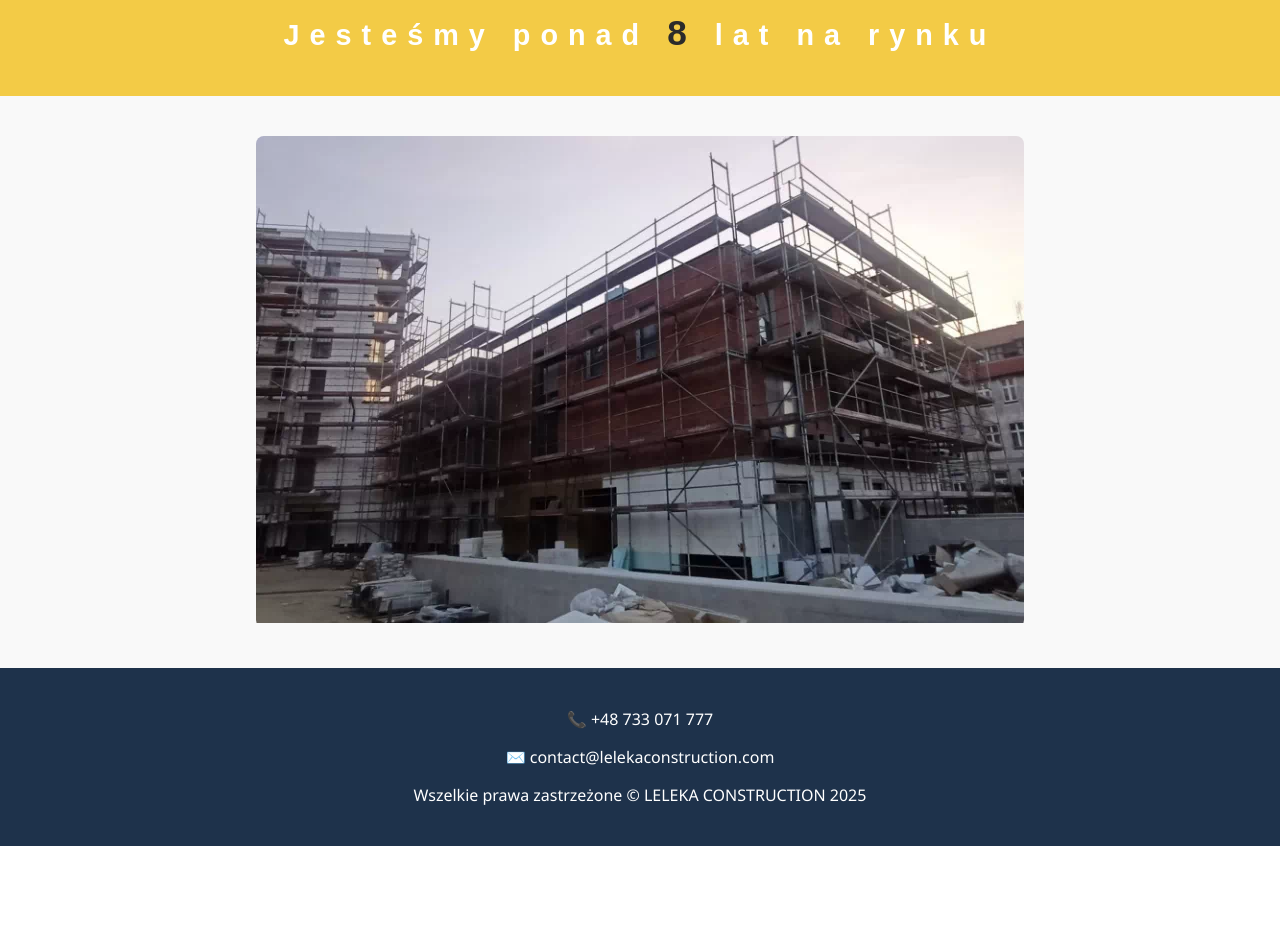
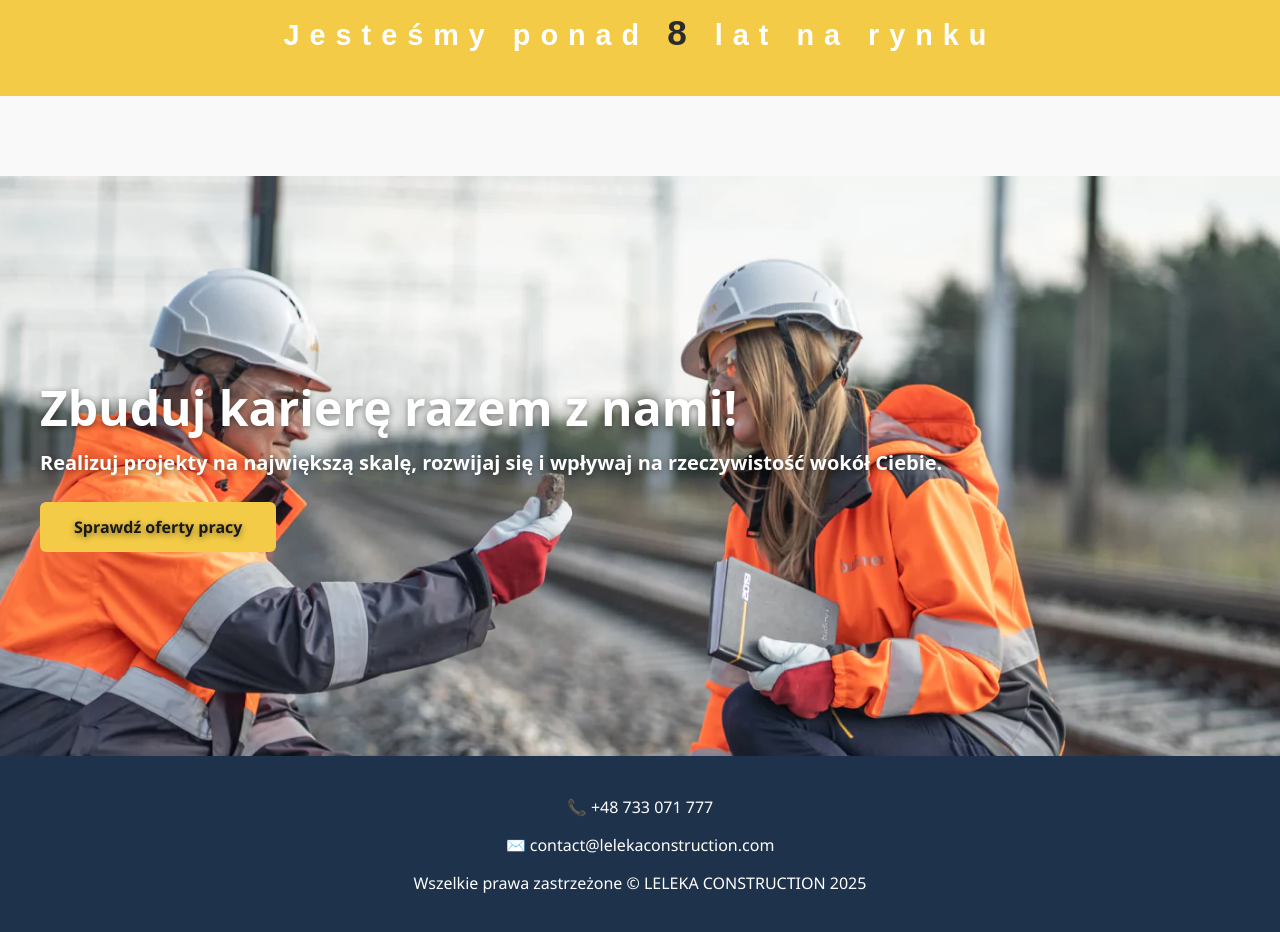
Before and after one commit to ArtemDiatlenko/Leleka_Construction, an Angular app: page / in a window 1280 px wide. Shown: the part 420-1352 px from the top of the page. Before the commit the page ends 1266 px from the top, so only its background shows below. Built offline with nearby package versions, Linux system fonts and the light colour scheme.

Commit message:
add comments and increase spacing between yellow banner and hero section

```diff
--- a/src/app/home/home.component.css
+++ b/src/app/home/home.component.css
@@ -1,7 +1,8 @@
+/* === Основной блок с видео === */
 .main-content {
   width:  100%;
   display:  flex;
-  align-items:   center;
+  align-items:   center; /* вертикальное центрирование */
   position: relative;
 }
 
@@ -9,14 +10,14 @@
   width: 100%;
   object-fit: cover; /* заполняет весь контейнер */
   display: block;
-  height: 50vh;
+  height: 50vh; /* адаптивная высота видео */
 }
 
 .main-textbox {
   position: absolute;
   top: 50%;
   left: 50%;
-  transform: translate(-50%, -50%);
+  transform: translate(-50%, -50%); /* центрирование текста */
   text-align: center;
   z-index: 1;
 }
@@ -48,7 +49,7 @@
   font-family: 'Lato', sans-serif;
   font-weight: 600;
   color: #333;
-  background-color: #fff;
+  background-color: #fff; /* фон кнопки */
   border: none;
   border-radius: 4px;
   cursor: pointer;
@@ -61,16 +62,17 @@
 }
 
 
+/* === Фото блок (анимация при наведении) === */
 .photo-box-wrapper {
   width: 100%;
   display: flex;
-  justify-content: center;
+  justify-content: center; /* центрирование фото */
   margin: 40px 0;
 }
 
 .photo-box {
   width: 60%;
-  perspective: 1000px;
+  perspective: 1000px; /* 3D перспектива для анимации */
   overflow: hidden;
   border-radius: 8px;
 }
@@ -83,7 +85,7 @@
 }
 
 .photo-box:hover .photo-img {
-  transform: scale(1.05);
+  transform: scale(1.05); /* масштаб при наведении */
 }
 
 @media (max-width: 768px) {
@@ -92,10 +94,11 @@
   }
 }
 
-/* Жёлтая полоса под видео */
+
+/* === Жёлтая полоса под видео === */
 .market-experience-banner {
-  background-color: #f3cb46;
-  text-align: center;
+  background-color: #f3cb46; /* фоновой цвет */
+  text-align: center; /* центрирование текста */
   padding: 14px 0;
   font-family: 'Nunito', sans-serif;
   font-size: 1.8rem;
@@ -105,6 +108,7 @@
   margin-top: -10px; /* лёгкое наложение на видео */
   position: relative;
   z-index: 5;
+  margin-bottom: 80px; /* Отступ между жёлтой полосой и фото */
 }
 
 .market-experience-banner strong {
@@ -124,3 +128,103 @@
     font-size: 1.6rem;
   }
 }
+
+
+/* === Hero-секция с фоновым изображением и текстом === */
+.hero-career {
+  position: relative;
+  width: 100%;
+  overflow: hidden;
+}
+
+.hero-career .hero-bg {
+  display: block;
+  width: 100%;
+  height: 580px; /* фиксированная высота */
+  object-fit: cover; /* адаптивное заполнение */
+}
+
+.hero-overlay {
+  position: absolute;
+  inset: 0;
+  display: flex;
+  flex-direction: column;
+  justify-content: center; /* вертикальное центрирование */
+  align-items: flex-start;
+  max-width: 1200px;
+  margin: 0 auto;
+  padding: 0 40px;
+  color: #fff;
+  text-shadow: 0 2px 6px rgba(0, 0, 0, 0.45); /* тень текста */
+}
+
+.hero-overlay h1 {
+  font-family: 'Nunito', system-ui, sans-serif;
+  font-size: 48px;
+  font-weight: 800;
+  margin: 0 0 12px 0;
+  line-height: 1.2;
+}
+
+.hero-overlay p {
+  font-family: 'Nunito', system-ui, sans-serif;
+  font-size: 20px;
+  font-weight: 600;
+  margin: 0;
+  line-height: 1.5;
+}
+
+.hero-cta-button {
+  margin-top: 24px;
+  background-color: #f3cb46; /* фон кнопки */
+  color: #1a1a1a;
+  padding: 14px 34px;
+  font-size: 16px;
+  font-weight: 700;
+  text-decoration: none;
+  border-radius: 6px;
+  transition: all 0.25s ease;
+}
+
+.hero-cta-button:hover {
+  background-color: #e2ba2e;
+}
+
+
+/* === Адаптивные стили === */
+@media (max-width: 992px) {
+  .hero-career .hero-bg {
+    height: 460px; /* уменьшение высоты */
+  }
+
+  .hero-overlay {
+    padding: 0 24px;
+  }
+
+  .hero-overlay h1 {
+    font-size: 36px;
+  }
+
+  .hero-overlay p {
+    font-size: 18px;
+  }
+}
+
+@media (max-width: 600px) {
+  .hero-career .hero-bg {
+    height: 360px; /* ещё меньшая высота */
+  }
+
+  .hero-overlay h1 {
+    font-size: 28px;
+  }
+
+  .hero-overlay p {
+    font-size: 16px;
+  }
+
+  .hero-cta-button {
+    font-size: 14px;
+    padding: 10px 24px;
+  }
+}
--- a/src/app/home/home.component.html
+++ b/src/app/home/home.component.html
@@ -1,5 +1,3 @@
-
-
 <main class="site-content">
   <div class="main-content">
     <video class="main-video main-content" autoplay muted loop playsinline>
@@ -9,9 +7,6 @@
       <p class="main-title">BUDOWNICTWO PRZEMYSŁOWE</p>
       <span class="main-subtitle">OBIEKTY SPECJALNEGO PRZEZNACZENIA</span>
       <div class="main-cta-button">
-      <button class="cta-button" type="button" routerLink="/oferta">
-        POZNAJ NASZĄ OFERTĘ
-      </button>
     </div>
     </div>
   </div>
@@ -20,9 +15,12 @@
     <p>Jesteśmy ponad <strong>8</strong> lat na rynku</p>
   </div>
 
-  <div class="photo-box-wrapper">
-    <div class="photo-box">
-      <img src="../../assets/video/photos/podstrona-img.jpg" alt="Nasze realizacje" class="photo-img" />
+  <section class="hero-career">
+    <img class="hero-bg" src="assets/video/photos/123.png" alt="Zbuduj karierę razem z nami" />
+    <div class="hero-overlay">
+      <h1>Zbuduj karierę razem z nami!</h1>
+      <p>Realizuj projekty na największą skalę, rozwijaj się i wpływaj na rzeczywistość wokół Ciebie.</p>
+      <a class="hero-cta-button" routerLink="/vacancies">Sprawdź oferty pracy</a>
     </div>
-  </div>
+  </section>
 </main>
```
Also changed, not shown: src/assets/video/photos/123.png (added).
